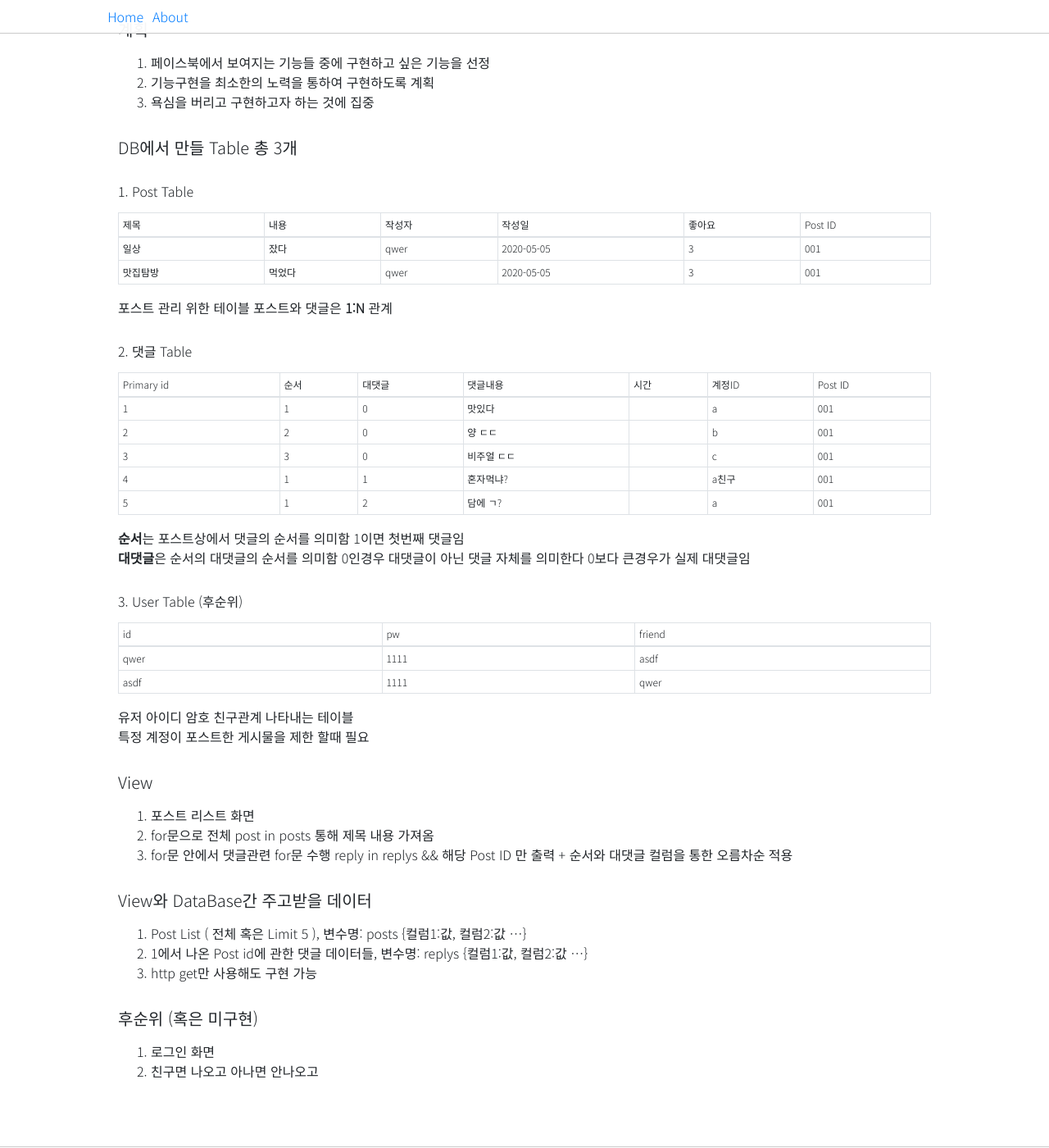
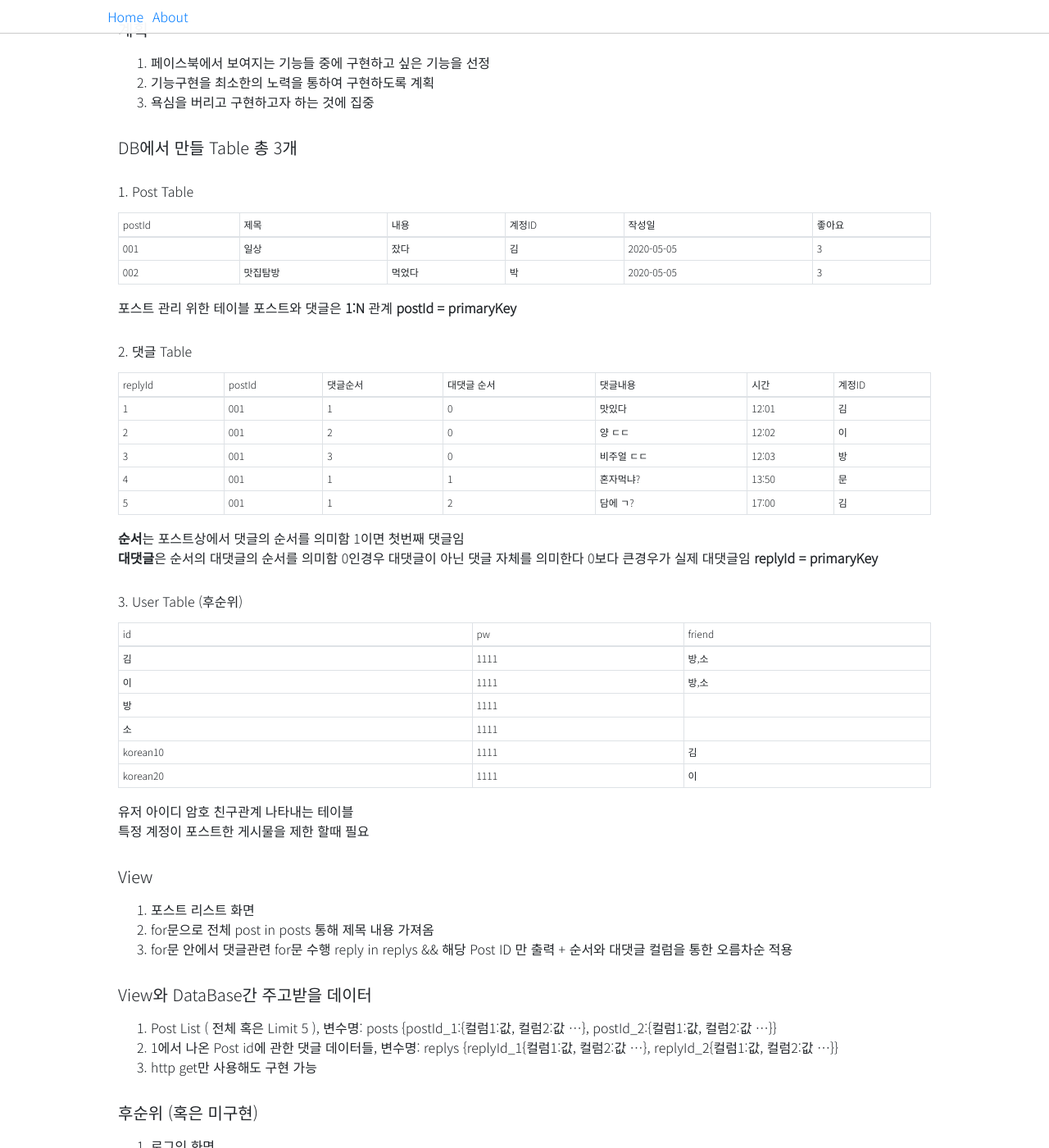
Before and after one commit to waonta/wati2.github.io, a Jekyll site: the page built from _posts/2020-05-05-Unlucky Facebook.md, in a window 1280 px wide and 1400 px high, scrolled down 288 px. Shown: the whole window at 82% size. Built offline with Jekyll 4.4.1, drawn with Linux system fonts in a browser that asks for light colours.

Commit message:
edit post

```diff
--- a/_posts/2020-05-05-Unlucky Facebook.md
+++ b/_posts/2020-05-05-Unlucky Facebook.md
@@ -19,36 +19,41 @@ date: 2020-05-05
 ###### 1. Post Table
 
 {:.table .table-bordered .table-sm}
-|제목|내용|작성자|작성일|좋아요|Post ID|
+|postId|제목|내용|계정ID|작성일|좋아요|
 |---|---|---|---|---|---|
-|일상|잤다|qwer|2020-05-05|3|001|
-|맛집탐방|먹었다|qwer|2020-05-05|3|001|
+|001|일상|잤다|김|2020-05-05|3|
+|002|맛집탐방|먹었다|박|2020-05-05|3|
 
 포스트 관리 위한 테이블
 포스트와 댓글은 **1:N** 관계
+**postId = primaryKey**
 
 ###### 2. 댓글 Table
 
 {:.table .table-bordered .table-sm}
-|Primary id | 순서  | 대댓글    | 댓글내용  | 시간  | 계정ID    | Post ID   |
-|---        |---    |---        |---        |---    |---        |---        |
-|1          |1      |0          |맛있다     |       |    a      |     001   |
-|2          |2      |0          |양 ㄷㄷ    |       |    b      |     001   |
-|3          |3      |0          |비주얼 ㄷㄷ|       |    c      |     001   |
-|4          |1      |1          |혼자먹냐?  |       |    a친구  |     001   |
-|5          |1      |2          |담에 ㄱ?   |       |    a      |     001   |
+|replyId|postId|댓글순서|대댓글 순서|댓글내용|시간|계정ID|
+|---|---|---|---|---|---|---|
+|1|001|1 |0|맛있다      | 12:01 | 김 |
+|2|001|2 |0|양 ㄷㄷ     | 12:02 | 이 |
+|3|001|3 |0|비주얼 ㄷㄷ | 12:03 | 방 |
+|4|001|1 |1|혼자먹냐?   | 13:50 | 문 |
+|5|001|1 |2|담에 ㄱ?    | 17:00 | 김 |
 
 **순서**는 포스트상에서 댓글의 순서를 의미함 1이면 첫번째 댓글임
 **대댓글**은 순서의 대댓글의 순서를 의미함 0인경우 대댓글이 아닌 댓글 자체를 의미한다 0보다 큰경우가 실제 대댓글임
-
+**replyId = primaryKey**
 
 ###### 3. User Table (후순위)
 
 {:.table .table-bordered .table-sm}
 |id | pw | friend |
 |---|---|---|
-|qwer| 1111 | asdf |
-|asdf| 1111 | qwer |
+|김| 1111 | 방,소 |
+|이| 1111 | 방,소 |
+|방| 1111 | |
+|소| 1111 | |
+|korean10| 1111 | 김 |
+|korean20| 1111 | 이 |
 
 유저 아이디 암호 친구관계 나타내는 테이블
 특정 계정이 포스트한 게시물을 제한 할때 필요
@@ -60,8 +65,8 @@ date: 2020-05-05
 3. for문 안에서 댓글관련 for문 수행 reply in replys && 해당 Post ID 만 출력 + 순서와 대댓글 컬럼을 통한 오름차순 적용
 
 ##### View와 DataBase간 주고받을 데이터
-1. Post List ( 전체 혹은 Limit 5 ), 변수명: posts {컬럼1:값, 컬럼2:값 ...}
-2. 1에서 나온 Post id에 관한 댓글 데이터들, 변수명: replys {컬럼1:값, 컬럼2:값 ...}
+1. Post List ( 전체 혹은 Limit 5 ), 변수명: posts {postId_1:{컬럼1:값, 컬럼2:값 ...}, postId_2:{컬럼1:값, 컬럼2:값 ...}}
+2. 1에서 나온 Post id에 관한 댓글 데이터들, 변수명: replys {replyId_1{컬럼1:값, 컬럼2:값 ...}, replyId_2{컬럼1:값, 컬럼2:값 ...}}
 3. http get만 사용해도 구현 가능
 
 ##### 후순위 (혹은 미구현)
--- a/_sass/index.scss
+++ b/_sass/index.scss
@@ -9,7 +9,7 @@ h1, h2, h3, h4, h5, h6{
     position: relative;
     margin-top: 2rem;
     margin-bottom: 1rem;
-    font-weight: 300;
+    // font-weight: 300;
 }
 
 ul {
```
